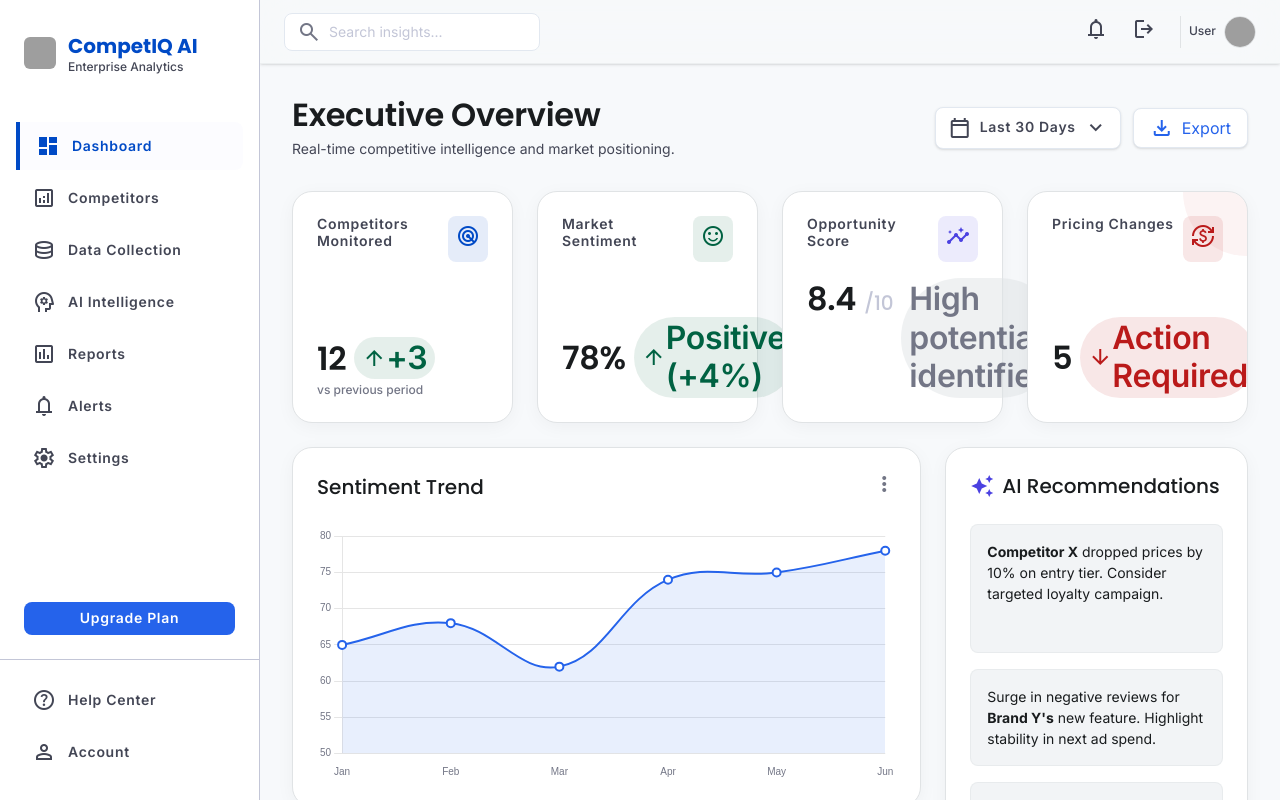
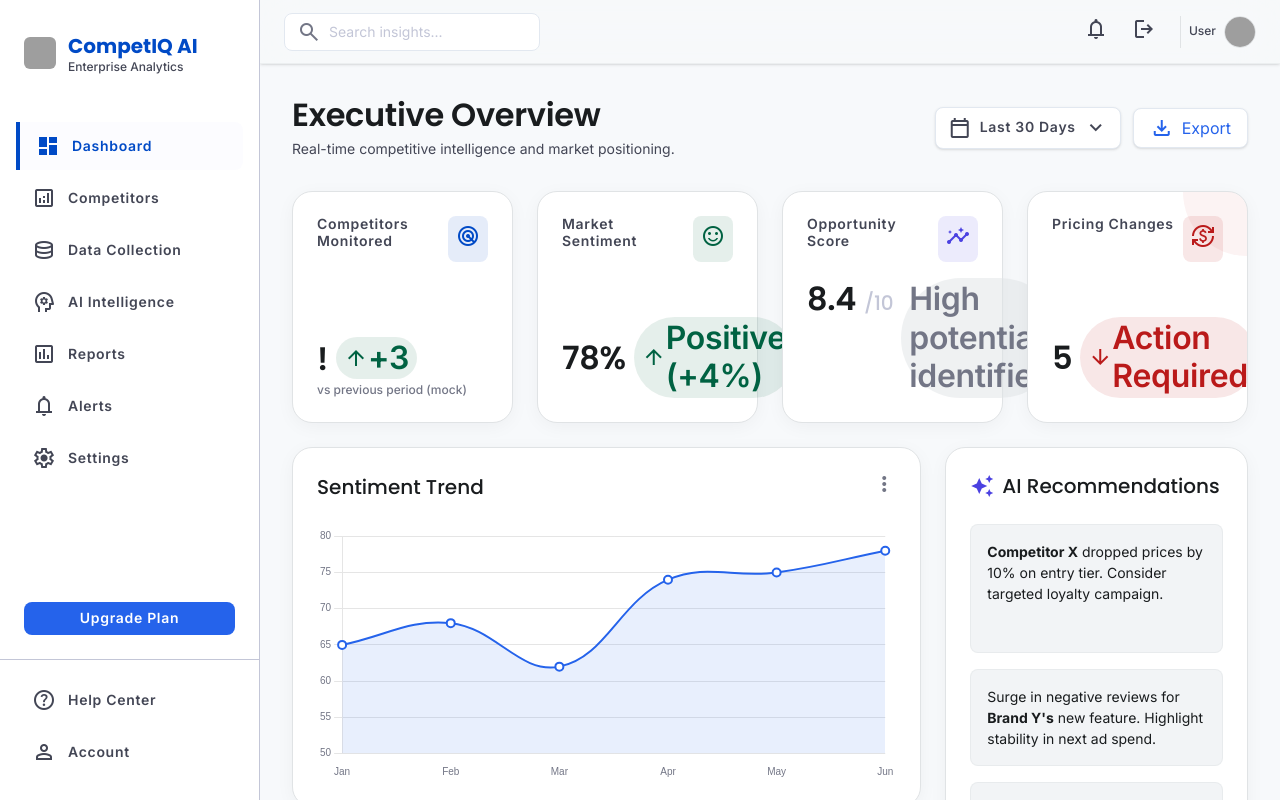
Before and after one commit to knight384/Compete-IQ-Project-Prototype-, a Next.js app: page /dashboard in a window 1280 px wide. Shown: the top 800 px of the page. Built offline with nearby package versions, Linux system fonts and the light colour scheme; no server answers; grey boxes are pictures that could not be loaded.

Commit message:
Frontend Phase 3.4: Dashboard API Integration

```diff
--- a/src/app/(dashboard)/dashboard/page.tsx
+++ b/src/app/(dashboard)/dashboard/page.tsx
@@ -5,8 +5,27 @@ import { Button } from "@/components/ui/Button"
 import { KPICard, DashboardCard } from "@/components/shared/DashboardCards"
 import { ChartWrapper } from "@/components/shared/ChartWrapper"
 import { PageHeader } from "@/components/shared/PageLayout"
+import { api } from "@/lib/api-client"
 
 export default function DashboardPage() {
+  const [competitorsCount, setCompetitorsCount] = React.useState<number | null>(null);
+  const [loading, setLoading] = React.useState(true);
+  const [error, setError] = React.useState(false);
+
+  React.useEffect(() => {
+    async function loadStats() {
+      try {
+        const data = await api.get<{id: string}[]>('/competitors');
+        setCompetitorsCount(data.length);
+      } catch (err) {
+        setError(true);
+      } finally {
+        setLoading(false);
+      }
+    }
+    loadStats();
+  }, []);
+
   const sentimentChartData = {
     labels: ['Jan', 'Feb', 'Mar', 'Apr', 'May', 'Jun'],
     datasets: [{
@@ -104,10 +123,10 @@ export default function DashboardPage() {
       <div className="grid grid-cols-1 md:grid-cols-2 lg:grid-cols-4 gap-gutter">
         <KPICard
           title="Competitors Monitored"
-          value="12"
+          value={loading ? "..." : error ? "!" : competitorsCount?.toString() || "0"}
           icon="radar"
           iconClassName="bg-primary/10 text-primary"
-          trend={{ value: "+3", label: "vs previous period", isPositive: true }}
+          trend={{ value: "+3", label: "vs previous period (mock)", isPositive: true }}
         />
         <KPICard
           title="Market Sentiment"
```
